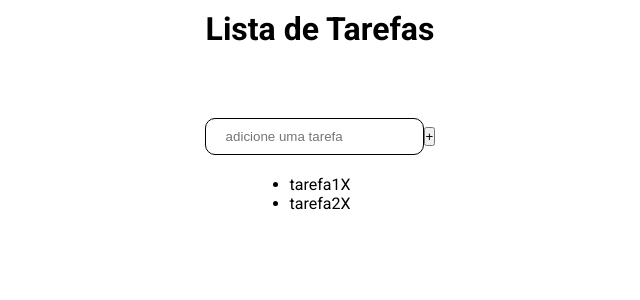
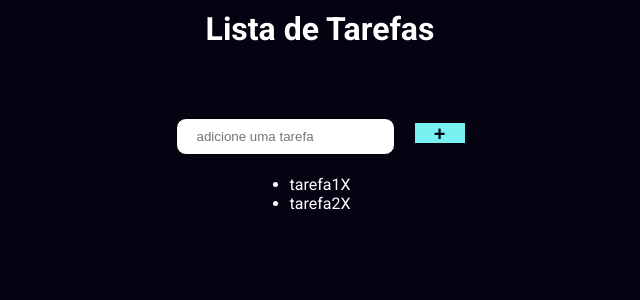
Before and after one commit to viniciusgasparino/todoList, a Next.js app: page / in a window 1280 px wide. Shown: the top 300 px of the page, without its empty margins (320-960 px from the left). Built offline with nearby package versions, Linux system fonts and the light colour scheme.

Commit message:
Criado component Button

```diff
--- /dev/null
+++ b/components/Button/Button.jsx
@@ -0,0 +1,16 @@
+import styles from "./Button.module.css"
+
+
+function Button({onClick,children}){
+  return(
+    <>
+      <button
+        onClick={onClick}
+        className={styles.button}>
+        {children}
+      </button>
+    </>
+  )
+}
+
+export default Button
--- /dev/null
+++ b/components/Button/Button.module.css
@@ -0,0 +1,11 @@
+.button{
+  border: 0;
+  width: 50px;
+  height: 20px;
+  background-color: rgb(119, 241, 241);
+  cursor: pointer;
+  margin-left: 20px;
+  font-size: 15pt;
+  color: #050211;
+  font-weight: bold;
+}
--- a/pages/index.jsx
+++ b/pages/index.jsx
@@ -3,6 +3,7 @@ import Container from "../components/container/Container"
 import Titulo from "../components/titulo/Titulo"
 import Content from "../components/content/Content"
 import Input from "../components/input/Input"
+import Button from "../components/button/Button"
 
 
 function HomePage(){
@@ -33,7 +34,7 @@ function HomePage(){
             value={text}
             onChange={(e)=>{setText(e.target.value)}}
           />
-          <button onClick={adicionar}>+</button>
+          <Button onClick={adicionar}>+</Button>
         </Content>
 
         <Content>
--- a/style.css
+++ b/style.css
@@ -5,4 +5,6 @@
 
 body {
   font-family: 'Roboto', sans-serif;
+  background-color: #050211;
+  color: white;
 }
```
